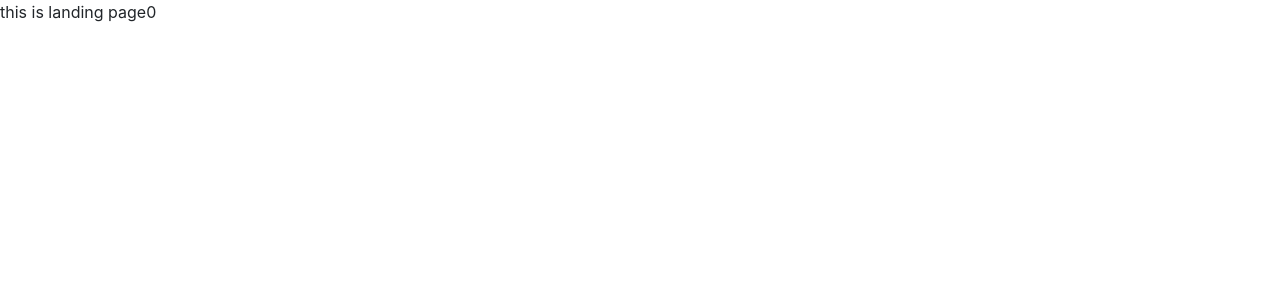
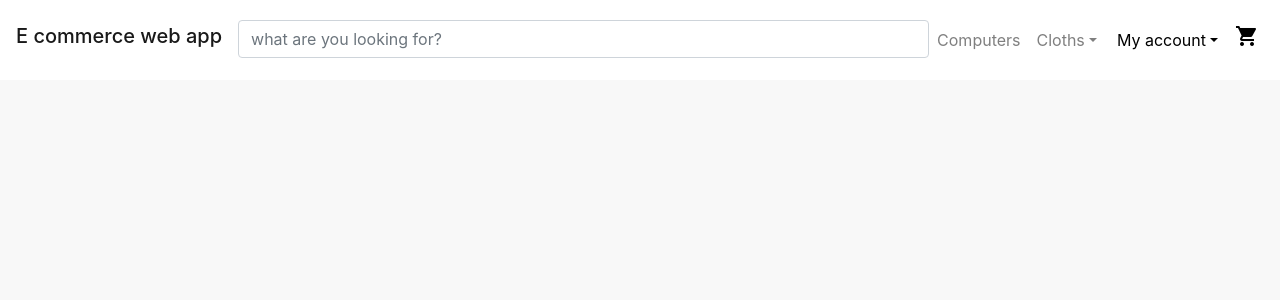
Before and after one commit to Mohammad-Alismael/cs476-project-frontend1.0.0, a React (Create React App) app: page / in a window 1280 px wide. Shown: the top 300 px of the page. Built offline with nearby package versions, Linux system fonts and the light colour scheme.

Commit message:
adding navbar for main page

```diff
--- a/public/index.html
+++ b/public/index.html
@@ -5,6 +5,7 @@
     <link rel="icon" href="%PUBLIC_URL%/favicon.ico" />
     <meta name="viewport" content="width=device-width, initial-scale=1" />
     <meta name="theme-color" content="#000000" />
+    <link href="https://fonts.googleapis.com/icon?family=Material+Icons" rel="stylesheet">
     <meta
       name="description"
       content="Web site created using create-react-app"
--- a/src/App.js
+++ b/src/App.js
@@ -1,5 +1,5 @@
 import logo from './logo.svg';
-import './App.css';
+// import './index.css';
 import {BrowserRouter as Router, Route,Redirect,Switch } from 'react-router-dom';
 import LandingPage from "./Pages/LandingPage";
 import LoginForm from "./Pages/LoginForm";
--- a/src/Pages/LandingPage.js
+++ b/src/Pages/LandingPage.js
@@ -1,15 +1,104 @@
 import React, {Component} from 'react';
 import GlobalContext from "../GlobalContext";
+import {
+    Collapse,
+    Navbar,
+    NavbarToggler,
+    NavbarBrand,
+    Nav,
+    NavItem,
+    NavLink,
+    UncontrolledDropdown,
+    DropdownToggle,
+    DropdownMenu,
+    DropdownItem,
+    NavbarText,
+    Input
+} from 'reactstrap';
+class LandingPage extends Component {
+    state ={
+        isOpen : false
+    }
 
-class LandingPage extends Component {
+    toggle(){
+        this.setState({isOpen : !this.state.isOpen})
+    }
     render() {
         return (
             <div>
-                this is landing page
-                {this.context.shoppingCard}
+                <Navbar color="white" light expand="md">
+                    <NavbarBrand href="/"><h5>E commerce web app</h5></NavbarBrand>
+                    <NavbarToggler onClick={this.toggle} />
+                    <Collapse isOpen={this.state.isOpen} navbar>
+                        <Nav className="mr-auto" navbar>
+                            <NavItem>
+                                <Input type="text" name="text" id="searchBar" size="70" placeholder="what are you looking for?" />
+                            </NavItem>
+                            <NavItem>
+                                <NavLink href="/components/">Computers</NavLink>
+                            </NavItem>
+                            <UncontrolledDropdown nav inNavbar>
+                                <DropdownToggle nav caret>
+                                    Cloths
+                                </DropdownToggle>
+                                <DropdownMenu right>
+                                    <DropdownItem>
+                                        men
+                                    </DropdownItem>
+                                    <DropdownItem>
+                                        women
+                                    </DropdownItem>
+                                    <DropdownItem divider />
+                                    <DropdownItem>
+                                        kids
+                                    </DropdownItem>
+                                </DropdownMenu>
+                            </UncontrolledDropdown>
+                        </Nav>
+                        <Nav>
+                        <UncontrolledDropdown>
+                            <DropdownToggle caret style={otherDropDown}>
+                                My account
+                            </DropdownToggle>
+                            <DropdownMenu right>
+                                <DropdownItem>
+                                    <div className="options">
+                                        <i className="material-icons">person</i>
+                                        <span>profile</span>
+                                    </div>
+
+                                </DropdownItem>
+                                <DropdownItem>
+                                    <div className="options">
+                                    <i className="material-icons">payment</i>
+                                        <span>payment</span>
+                                    </div>
+                                </DropdownItem>
+                                <DropdownItem divider />
+                                <DropdownItem>
+                                    <div className="options">
+                                    <i className="material-icons">list</i>
+                                        <span>Orders</span>
+                                    </div>
+                                </DropdownItem>
+                            </DropdownMenu>
+                        </UncontrolledDropdown>
+                        </Nav>
+                        <NavbarText>
+                            <div className="cartBtn">
+                                <i className="material-icons">local_grocery_store</i>
+                            </div>
+                        </NavbarText>
+                    </Collapse>
+                </Navbar>
             </div>
         );
     }
 }
+
+const otherDropDown = {
+    background : 'transparent',
+    color: 'black',
+    border : 'none'}
 LandingPage.contextType = GlobalContext
 export default LandingPage;
--- a/src/Pages/css/LandingPage.css
+++ b/src/Pages/css/LandingPage.css
@@ -1,3 +1,29 @@
-.myCard{
-    background: red;
+body{
+    background: rgb(248,248,248);
 }
+.cartBtn{
+    font-size: 25px;
+    background: transparent;
+    border-radius: 7px;
+    padding: 5px;
+}
+.cartBtn i{
+   color: black;
+    margin-top: 0px;
+}
+.cartBtn span{
+    /*padding: 7px;*/
+    /*margin-bottom: -20px;*/
+    display: inline-block;
+}
+
+.cartBtn:hover{
+    background: rgb(214, 215, 216);
+    cursor: pointer;
+}
+.options span{
+    display: block;
+    margin-top: -29px;
+    margin-left: 30px;
+    text-transform: capitalize;
+}
--- a/src/index.css
+++ b/src/index.css
@@ -5,6 +5,7 @@ body {
     sans-serif;
   -webkit-font-smoothing: antialiased;
   -moz-osx-font-smoothing: grayscale;
+  background: rgb(248,248,248);
 }
 
 code {
```
